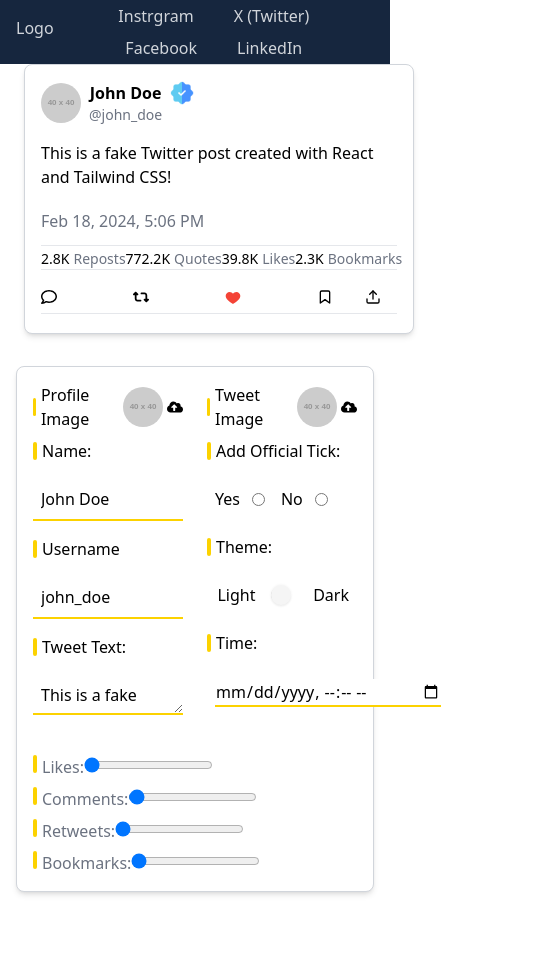
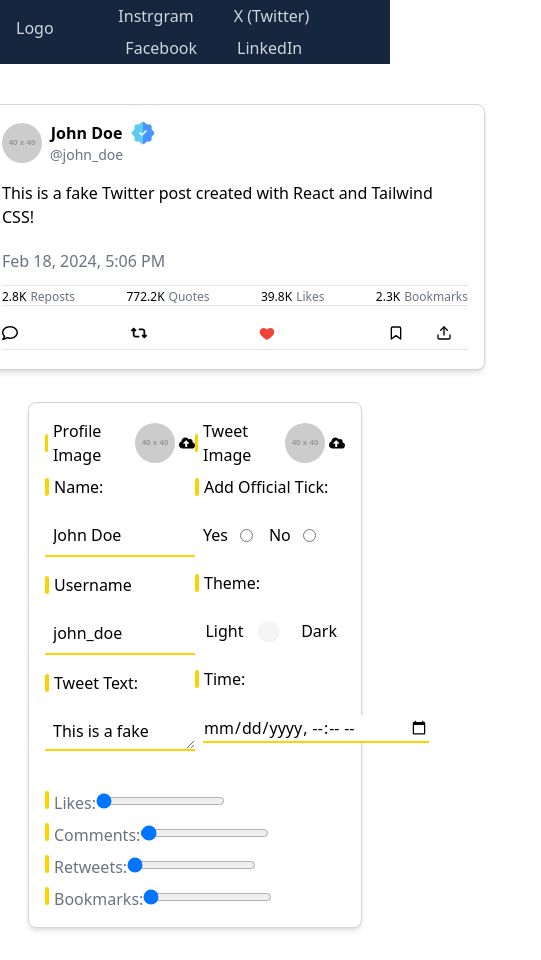
Before and after one commit to Rsingh1996/social-media-fakepost, a React (Vite) app: page / in a window 390 px wide. Shown: the whole page, 541 px wide, since content can reach past the window. Before the commit the page ends 924 px from the top, so only its background shows below. Built offline with nearby package versions, Linux system fonts and the light colour scheme.

Commit message:
updated style

```diff
--- a/src/component/CreateTwitterPost.jsx
+++ b/src/component/CreateTwitterPost.jsx
@@ -84,7 +84,7 @@ const CreateTwitterPost = () => {
     <div className="flex w-full flex-col lg:flex-row items-center justify-center">
       <TwitterPost postData={postData} />
       <div className="container flex items-center justify-center mx-auto p-4">
-        <div className="w-full bg-white border border-gray-300 rounded-lg p-4 mb-4 shadow-md">
+        <div className="max-w-[600px] bg-white border border-gray-300 rounded-lg p-4 mb-4 shadow-md">
           {/* {container} */}
           <div className="flex justify-between">
             <div className="flex flex-col gap-2 max-w-[150px] md:max-w-full">
--- a/src/component/TwitterPost.jsx
+++ b/src/component/TwitterPost.jsx
@@ -33,8 +33,8 @@ const TwitterPost = ({ postData }) => {
 
   return (
     <div
-      className={`max-w-full bg-white border ml-12 border-gray-300 rounded-lg p-4 mb-4 shadow-md ${
-        postData.theme ? "text-black bg-white" : "text-white bg-[#000]"
+      className={`max-w-[500px] bg-white border ml-20 md:ml-15 mt-10 border-gray-300 rounded-lg p-4 mb-4 shadow-md ${
+        postData.theme ? "text-black bg-white" : "text-white bg-gray-950"
       }`}
     >
       <div className="flex items-center w-[500px] mb-4">
@@ -62,7 +62,7 @@ const TwitterPost = ({ postData }) => {
 
       <p
         className={` mb-2 mt-2 ${
-          postData.theme ? "text-black bg-white" : "text-white bg-[#000]"
+          postData.theme ? "text-black bg-white" : "text-white bg-gray-950"
         }`}
       >
         {postData.tweetText}
@@ -84,7 +84,7 @@ const TwitterPost = ({ postData }) => {
           postData.theme ? "text-black bg-white" : "text-white bg-black"
         }`}
       />
-      <div className="flex justify-between items-center text-sm ">
+      <div className="flex justify-between items-center text-xs md:text-sm ">
         <div className="flex gap-1">
           {formatNumber(postData.retweetsCount)}
           <label className="text-gray-500"> Reposts</label>
```
